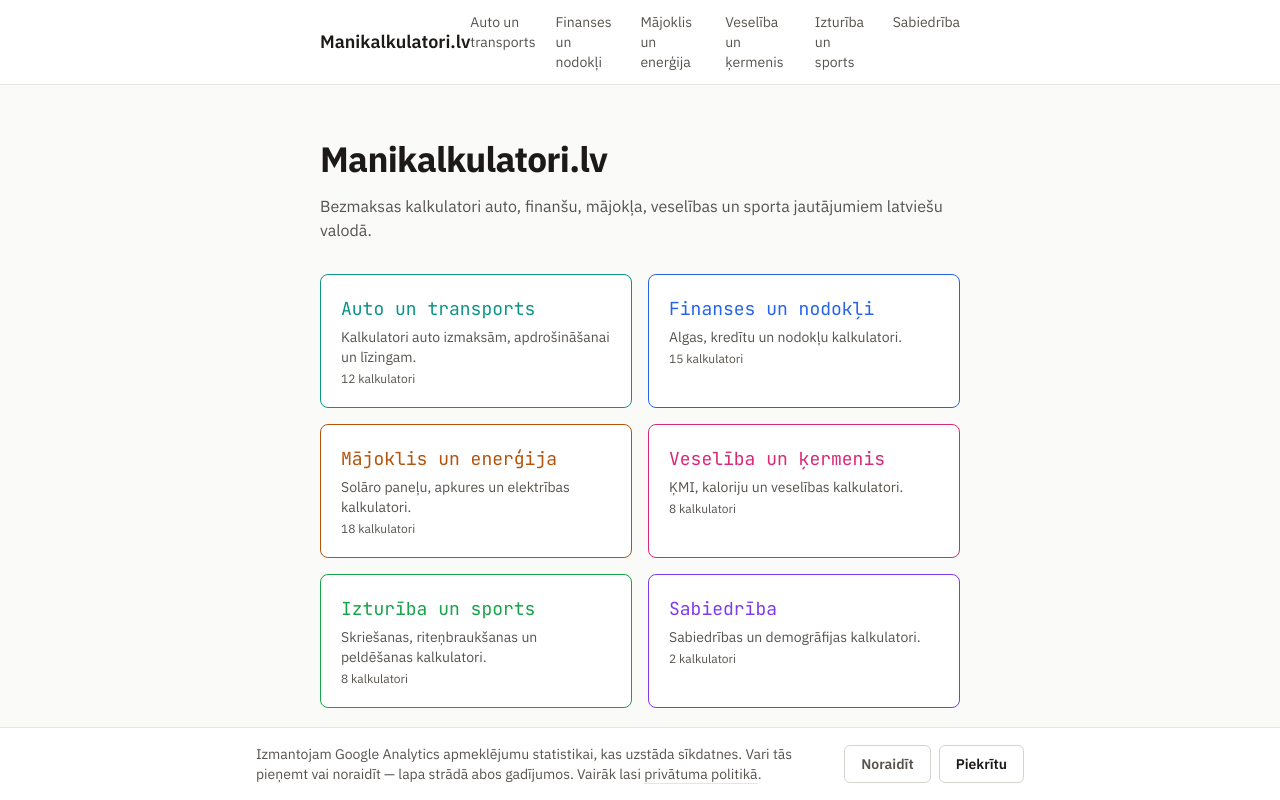
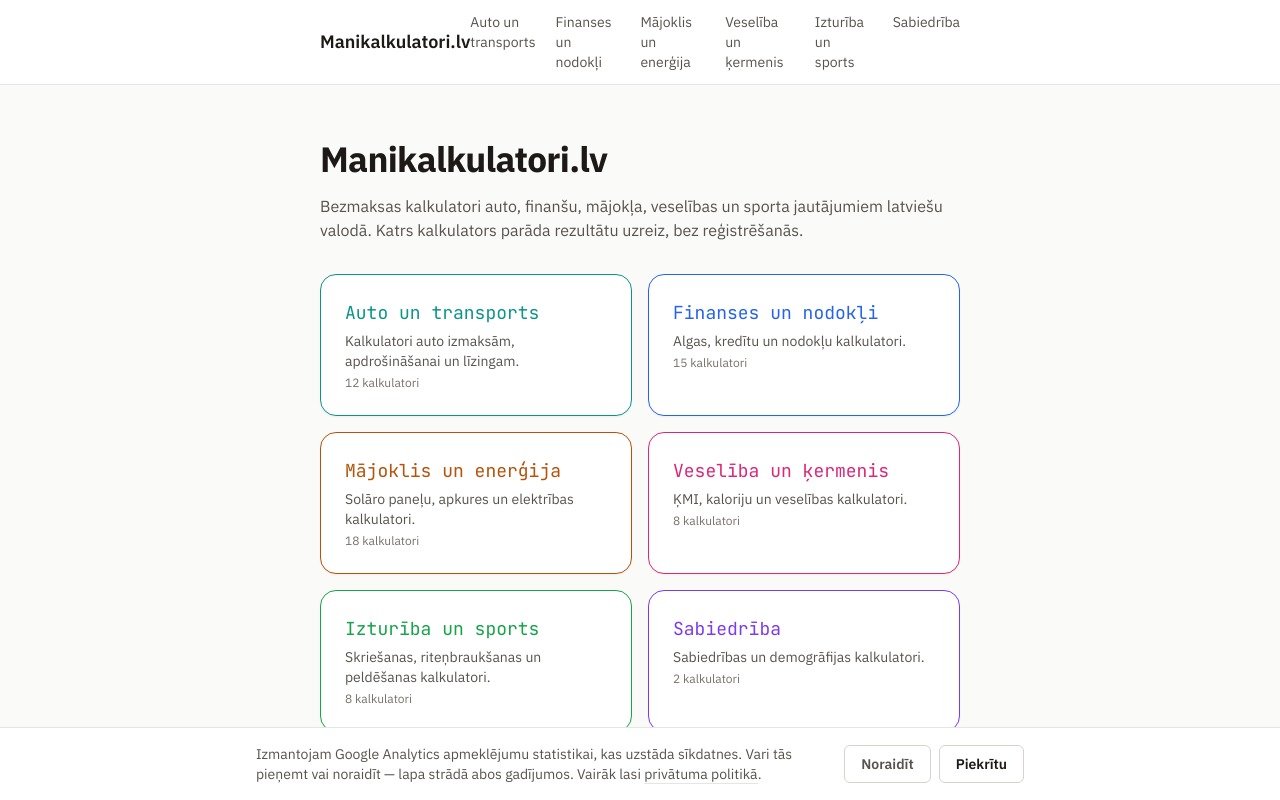
Before and after one commit to endelis/manikalkulatori, a Next.js app: page / in a window 1280 px wide. Shown: the top 800 px of the page. Built offline with nearby package versions, Linux system fonts and the light colour scheme.

Commit message:
style: card treatment and intro line for the homepage
Co-Authored-By: Claude Sonnet 5 <noreply@anthropic.com>

```diff
--- a/app/page.tsx
+++ b/app/page.tsx
@@ -14,13 +14,15 @@ export default function HomePage() {
         <h1 className="font-sans text-h1">Manikalkulatori.lv</h1>
         <p className="text-panel-muted">
           Bezmaksas kalkulatori auto, finanšu, mājokļa, veselības un sporta jautājumiem latviešu valodā.
+          Katrs kalkulators parāda rezultātu uzreiz, bez reģistrēšanās.
         </p>
       </header>
 
       <div className="grid grid-cols-1 gap-4 sm:grid-cols-2">
         {categories.map((category) => {
           const count = getCalculatorsByCategory(category.slug).length;
-          const cardClassName = 'flex flex-col gap-1 rounded-lg border border-panel-border bg-panel-surface p-5';
+          const cardClassName =
+            'flex flex-col gap-1 rounded-2xl border border-panel-border bg-panel-surface p-6 shadow-sm transition-shadow duration-[120ms]';
 
           // Categories without calculators are shown but not linked — an empty category
           // page is thin content, so we do not send visitors (or crawlers) there yet.
@@ -31,7 +33,7 @@ export default function HomePage() {
                   {category.title}
                 </h2>
                 <p className="text-sm text-panel-muted">{category.description}</p>
-                <p className="text-xs text-panel-muted">Drīzumā</p>
+                <p className="text-xs text-panel-faint">Drīzumā</p>
               </div>
             );
           }
@@ -40,14 +42,14 @@ export default function HomePage() {
             <Link
               key={category.slug}
               href={`/${category.slug}`}
-              className={cardClassName}
+              className={`${cardClassName} hover:shadow`}
               style={{ borderColor: category.accentVar }}
             >
               <h2 className="font-mono text-lg" style={{ color: category.accentVar }}>
                 {category.title}
               </h2>
               <p className="text-sm text-panel-muted">{category.description}</p>
-              <p className="text-xs text-panel-muted">{pluralizeKalkulatori(count)}</p>
+              <p className="text-xs text-panel-faint">{pluralizeKalkulatori(count)}</p>
             </Link>
           );
         })}
```
